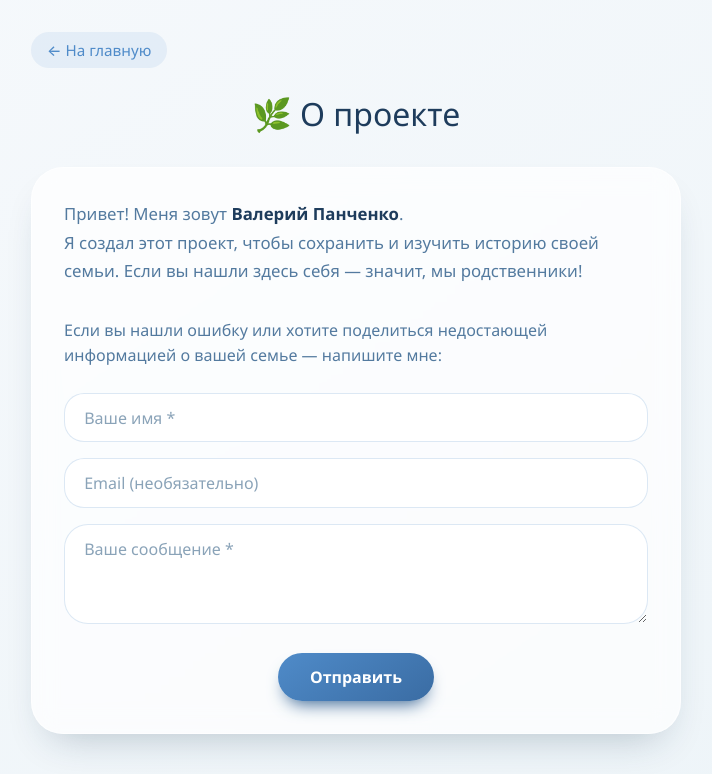
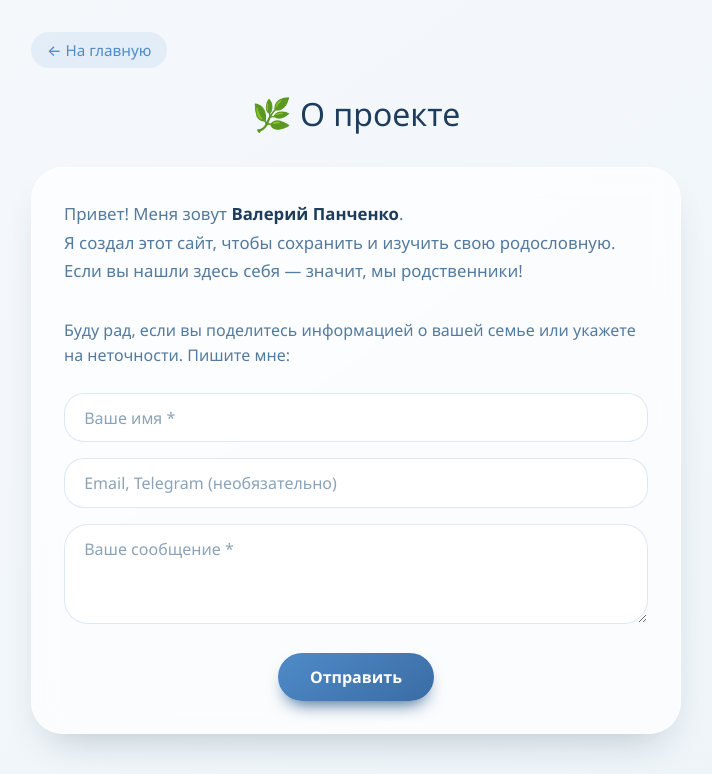
Before and after one commit to Spaceoceanoutlook/FamilyTree, a FastAPI app: page /about in a window 1280 px wide. Shown: the top 774 px of the page, without its empty margins (284-996 px from the left). Run offline with FastAPI, Linux system fonts and the light colour scheme; parts of the project's set-up code (start-up, migrations or seed data) failed here and were passed over.

Commit message:
fixed about.html

```diff
--- a/familytree/templates/about.html
+++ b/familytree/templates/about.html
@@ -226,23 +226,21 @@
     <div class="card">
         <p class="intro">
             Привет! Меня зовут <strong>Валерий Панченко</strong>.<br>
-            Я создал этот проект, чтобы сохранить и изучить историю своей семьи.
+            Я создал этот сайт, чтобы сохранить и изучить свою родословную.
             Если вы нашли здесь себя — значит, мы родственники!
         </p>
 
         <p class="form-subtitle">
-            Если вы нашли ошибку или хотите поделиться недостающей информацией о вашей семье — напишите мне:
+            Буду рад, если вы поделитесь информацией о вашей семье или укажете на неточности. Пишите мне:
         </p>
 
         <form id="contactForm" class="contact-form" onsubmit="submitForm(event)">
             <div class="form-group">
                 <input type="text" id="name" name="name" required placeholder="Ваше имя *">
             </div>
-
             <div class="form-group">
-                <input type="email" id="email" name="email" placeholder="Email (необязательно)">
+                <input type="email" id="email" name="email" placeholder="Email, Telegram (необязательно)">
             </div>
-
             <div class="form-group">
                 <textarea id="message" name="message" required placeholder="Ваше сообщение *"></textarea>
             </div>
```
